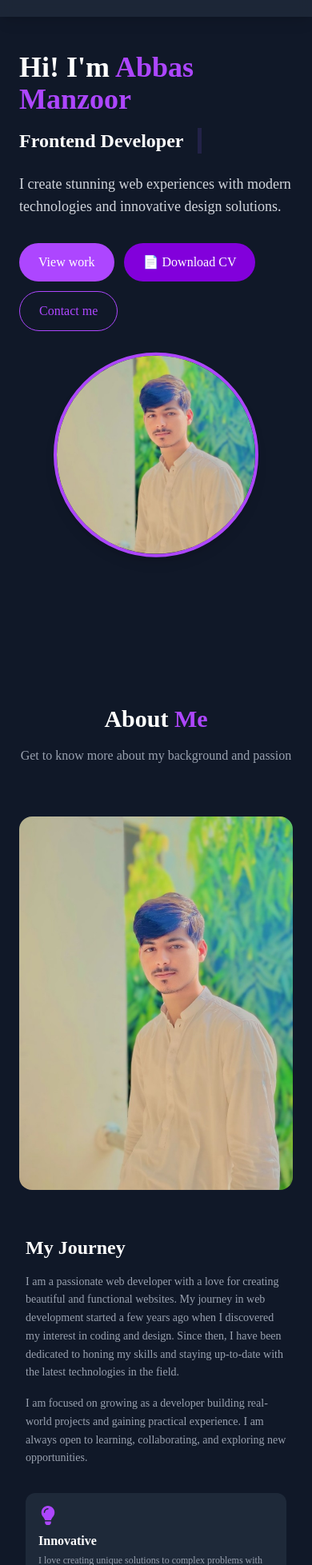
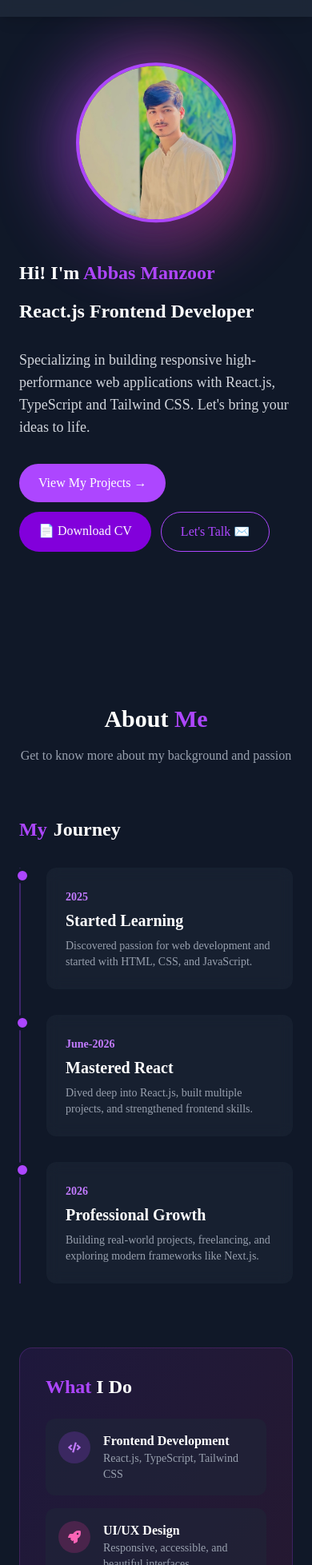
Before and after one commit to abbasmanzoor/my-portfolio, a React (Vite) app: page / in a window 390 px wide. Shown: the part 43-2000 px from the top of the page at 80% size. Built offline with nearby package versions, Linux system fonts and the light colour scheme.

Commit message:
Updated Hero section with centered layout, background blur, gradient text, and mobile-first profile picture

```diff
--- a/src/assets/assets.js
+++ b/src/assets/assets.js
@@ -11,7 +11,6 @@ import ScaleFlow from './ScaleFlow.png';
 
 export const assets = {
     profileImg,
-    // ✅ Google Drive Direct Download Link
     resume: 'https://drive.google.com/uc?export=download&id=137xaOD2ZhzyEUZ09KvxgXqY3pdRlt0H_',
 };
 
@@ -113,10 +112,24 @@ export const projects = [
 
 export const workData = [
   {
-    role: "Junior Frontend Developer",
+    role: "Frontend Developer",
     company: "Self-Employed",
     duration: "2025 - Present",
-    description: "Independently designing and developing frontend web applications using React.js, TypeScript, Javascript and Tailwind CSS. Focused on building a strong portfolio, exploring modern frameworks, and delivering clean, responsive user interfaces.",
+    description: "Building modern web applications using React.js, TypeScript and Tailwind CSS. Focused on creating responsive user-friendly interfaces with clean and maintainable code.",
     color: "purple"
   },
+  {
+    role: "React Developer",
+    company: "Personal Projects",
+    duration: "2025 - 2026",
+    description: "Designed and developed multiple full-stack applications including  BI Analytics Dashboard and SaaS product. Strengthened skills in React, Firebase and modern JavaScript.",
+    color: "pink"
+  },
+  {
+    role: "Web Developer (Freelance)",
+    company: "Various Clients",
+    duration: "2025 - 2026",
+    description: "Collaborated with small businesses to build custom websites and web applications. Delivered pixel-perfect designs with responsive layouts and optimized performance.",
+    color: "blue"
+  }
 ];
--- a/src/components/About.jsx
+++ b/src/components/About.jsx
@@ -1,21 +1,44 @@
 import React from 'react'
-import { aboutInfo } from '../assets/assets'
 import { motion } from 'framer-motion'
-// ✅ Ye import add karo
-import profileImage from '../assets/profile.jpg'
+import { FaCode, FaRocket, FaUserGraduate } from 'react-icons/fa'
 
 const About = () => {
+  const timelineData = [
+    {
+      year: "2025",
+      title: "Started Learning",
+      description: "Discovered passion for web development and started with HTML, CSS, and JavaScript.",
+      icon: FaUserGraduate,
+      color: "purple"
+    },
+    {
+      year: "June-2026",
+      title: "Mastered React",
+      description: "Dived deep into React.js, built multiple projects, and strengthened frontend skills.",
+      icon: FaCode,
+      color: "pink"
+    },
+    {
+      year: "2026",
+      title: "Professional Growth",
+      description: "Building real-world projects, freelancing, and exploring modern frameworks like Next.js.",
+      icon: FaRocket,
+      color: "blue"
+    }
+  ]
+
   return (
     <motion.div
-      initial={{ opacity: 0, y: 50 }}
-      whileInView={{ opacity: 1, y: 0 }}
-      transition={{ duration: 0.6, ease: 'easeOut' }}
+      initial={{ opacity: 0 }}
+      whileInView={{ opacity: 1 }}
+      transition={{ duration: 0.6 }}
       viewport={{ once: true }}
       id='about'
-      className='py-20 bg-gray-900 text-white'
+      className='py-20 bg-gray-900 text-white relative overflow-hidden'
     >
-      <div className='container mx-auto px-6'>
+      {/* Removed the overlay to keep background solid gray-900 */}
 
+      <div className='container mx-auto px-6 relative z-10'>
         <h2 className='text-3xl font-bold text-center mb-4'>
           About <span className='text-purple-500'>Me</span>
         </h2>
@@ -23,65 +46,80 @@ const About = () => {
           Get to know more about my background and passion
         </p>
 
-        <div className='flex flex-col md:flex-row items-center gap-12'>
+        <div className='grid grid-cols-1 lg:grid-cols-2 gap-12 max-w-6xl mx-auto'>
+          {/* Left Side - Timeline */}
+          <div>
+            <h3 className='text-2xl font-bold mb-8 flex items-center gap-2'>
+              <span className='text-purple-500'>My</span> Journey
+            </h3>
 
-          <div className='md:w-1/2'>
-            <motion.img
-              initial={{ opacity: 0, y: 50 }}
-              whileInView={{ opacity: 1, y: 0 }}
-              transition={{ duration: 0.9, ease: 'easeOut' }}
-              viewport={{ once: false, amount: 0.2 }}
-              className='w-full rounded-2xl object-cover'
-              // ✅ Yeh change karo
-              src={profileImage}
-              alt='profile'
-            />
+            <div className='relative pl-8 border-l-2 border-purple-500/30'>
+              {timelineData.map((item, index) => (
+                <motion.div
+                  key={index}
+                  initial={{ x: -50, opacity: 0 }}
+                  whileInView={{ x: 0, opacity: 1 }}
+                  transition={{ duration: 0.6, delay: index * 0.2 }}
+                  viewport={{ once: true }}
+                  className='mb-8 relative'
+                >
+                  <div className='absolute -left-10 w-5 h-5 rounded-full bg-purple-500 border-4 border-gray-900'></div>
+                  <div className='bg-gray-800/50 backdrop-blur-sm rounded-xl p-6 hover:bg-gray-800/80 transition duration-300'>
+                    <span className='text-purple-400 text-sm font-bold'>{item.year}</span>
+                    <h4 className='text-xl font-semibold mt-1'>{item.title}</h4>
+                    <p className='text-gray-400 text-sm mt-2'>{item.description}</p>
+                  </div>
+                </motion.div>
+              ))}
+            </div>
           </div>
 
-          {/* Baki code same rahega */}
-          <motion.div
-            initial={{ opacity: 0, y: 50 }}
-            whileInView={{ opacity: 1, y: 0 }}
-            transition={{ duration: 0.9, ease: 'easeOut' }}
-            viewport={{ once: false, amount: 0.2 }}
-            className='md:w-1/2'
-          >
-            <div className='rounded-2xl p-2 md:p-4'>
+          {/* Right Side - Skills Card */}
+          <div>
+            <div className='bg-gradient-to-br from-purple-900/20 to-pink-900/20 rounded-2xl p-8 border border-purple-500/20'>
+              <h3 className='text-2xl font-bold mb-6'>
+                <span className='text-purple-500'>What</span> I Do
+              </h3>
 
-              <h3 className='text-2xl font-bold mb-4'>My Journey</h3>
+              <div className='space-y-4'>
+                <div className='flex items-start gap-4 p-4 bg-gray-800/50 rounded-xl'>
+                  <div className='w-10 h-10 rounded-full bg-purple-500/20 flex items-center justify-center flex-shrink-0'>
+                    <FaCode className='text-purple-400' />
+                  </div>
+                  <div>
+                    <h4 className='font-semibold'>Frontend Development</h4>
+                    <p className='text-gray-400 text-sm'>React.js, TypeScript, Tailwind CSS</p>
+                  </div>
+                </div>
 
-              <p className='text-gray-400 mb-4 text-sm leading-relaxed'>
-                I am a passionate web developer with a love for creating beautiful and functional websites. My journey in web development started a few years ago when I discovered my interest in coding and design. Since then, I have been dedicated to honing my skills and staying up-to-date with the latest technologies in the field.
-              </p>
+                <div className='flex items-start gap-4 p-4 bg-gray-800/50 rounded-xl'>
+                  <div className='w-10 h-10 rounded-full bg-pink-500/20 flex items-center justify-center flex-shrink-0'>
+                    <FaRocket className='text-pink-400' />
+                  </div>
+                  <div>
+                    <h4 className='font-semibold'>UI/UX Design</h4>
+                    <p className='text-gray-400 text-sm'>Responsive, accessible, and beautiful interfaces</p>
+                  </div>
+                </div>
 
-              <p className='text-gray-400 mb-8 text-sm leading-relaxed'>
-              I am focused on growing as a developer building real-world projects and gaining practical experience. I am always open to learning, collaborating, and exploring new opportunities.
-              </p>
-
-              <div className='grid grid-cols-1 sm:grid-cols-2 gap-4'>
-                {aboutInfo.map((item, index) => (
-                  <div
-                    key={index}
-                    className='bg-gray-800 rounded-xl p-4 hover:translate-y-1 transition'
-                  >
-                    <div className='text-purple-500 text-2xl mb-2'>
-                      {item.icon && <item.icon />}
-                    </div>
-
-                    <h3 className='text-md font-semibold mb-1'>
-                      {item.title}
-                    </h3>
-
-                    <p className='text-gray-400 text-xs'>
-                      {item.description}
-                    </p>
+                <div className='flex items-start gap-4 p-4 bg-gray-800/50 rounded-xl'>
+                  <div className='w-10 h-10 rounded-full bg-blue-500/20 flex items-center justify-center flex-shrink-0'>
+                    <FaUserGraduate className='text-blue-400' />
                   </div>
-                ))}
+                  <div>
+                    <h4 className='font-semibold'>Continuous Learning</h4>
+                    <p className='text-gray-400 text-sm'>Always exploring new technologies and best practices</p>
+                  </div>
+                </div>
               </div>
 
+              <div className='mt-8 p-4 bg-purple-500/10 rounded-xl border border-purple-500/20'>
+                <p className='text-gray-300 text-sm text-center'>
+                  🚀 Available for freelance projects and collaborations
+                </p>
+              </div>
             </div>
-          </motion.div>
-
+          </div>
         </div>
       </div>
     </motion.div>
--- a/src/components/Hero.jsx
+++ b/src/components/Hero.jsx
@@ -16,16 +16,36 @@ const Hero = () => {
       className="min-h-screen flex items-center pt-20 pb-16 bg-gray-900"
     >
       <div className="container mx-auto px-6 flex flex-col md:flex-row justify-between items-center">
-        <div className="md:w-1/2 mb-10 md:mb-0">
-          <h1 className="text-4xl md:text-6xl font-bold mb-4">
-            Hi! I'm <span className="text-purple-500"> Abbas Manzoor
-</span>
+        {/* Image section – shown first */}
+        <div className="md:w-1/2 flex justify-center mb-10 md:mb-0">
+          <motion.div
+            initial={{ scale: 0, opacity: 0 }}
+            animate={{ scale: 1, opacity: 1 }}
+            transition={{ duration: 0.8, delay: 0.2 }}
+            className="relative"
+          >
+            <div className="absolute inset-0 rounded-full bg-gradient-to-r from-purple-500 to-pink-500 blur-2xl opacity-70 animate-pulse"></div>
+            <motion.img
+              animate={{ y: [0, -10, 0] }}
+              transition={{ duration: 4, repeat: Infinity, ease: 'easeInOut' }}
+              src={profileImage}
+              alt="Profile"
+              className="relative w-50 h-50 md:w-50 md:h-50 rounded-full object-cover border-4 border-purple-500 shadow-2xl"
+            />
+          </motion.div>
+        </div>
+
+        {/* Text section */}
+        <div className="md:w-1/2">
+          {/* Responsive font sizes to keep the whole name on one line */}
+          <h1 className="text-2xl sm:text-3xl md:text-4xl lg:text-5xl font-bold mb-4 whitespace-nowrap">
+            Hi! I'm <span className="text-purple-500">Abbas Manzoor</span>
           </h1>
           <h2 className="text-2xl md:text-4xl font-semibold mb-6 typewriter">
-          Frontend Developer
+            React.js Frontend Developer
           </h2>
           <p className="text-lg text-gray-300 mb-8">
-            I create stunning web experiences with modern technologies and innovative design solutions.
+            Specializing in building responsive high-performance web applications with React.js, TypeScript and Tailwind CSS. Let's bring your ideas to life.
           </p>
           <div className="flex flex-wrap gap-3">
             <ScrollLink
@@ -35,7 +55,7 @@ const Hero = () => {
               offset={-70}
               className="bg-purple-500 text-white px-6 py-3 rounded-full hover:bg-purple-600 transition duration-300 cursor-pointer inline-block"
             >
-    View work
+              View My Projects →
             </ScrollLink>
 
             <a
@@ -50,26 +70,8 @@ const Hero = () => {
               href="#contact"
               className="border border-purple-500 text-purple-500 px-6 py-3 rounded-full hover:bg-purple-500 hover:text-white transition duration-300 inline-block"
             >
-    Contact me
+              Let's Talk ✉️
             </a>
-</div>
-        </div>
-
-        <div className="md:w-1/2 flex justify-center">
-          <div className="relative w-64 h-64 md:w-80 md:h-80">
-            <div className="absolute inset-0 from-purple-500 to-pink-500 rounded-full opacity-70"></div>
-            <motion.img
-              animate={{ y: [0, -20, 0] }}
-              transition={{
-                duration: 4,
-                repeat: Infinity,
-                ease: 'easeInOut',
-                repeatType: 'loop',
-              }}
-              src={profileImage}
-              alt="Profile"
-              className="relative w-64 h-64 md:h-80 md:w-80 rounded-full object-cover border-4 border-purple-500 shadow-lg"
-            />
           </div>
         </div>
       </div>
--- a/src/index.css
+++ b/src/index.css
@@ -20,21 +20,25 @@ theme {
  --color--pink: #EC4899;
  --color--blue: #3B82F6;
 }
-
 .typewriter {
+  display: inline-block;
   overflow: hidden;
   white-space: nowrap;
-  border-right: 0.15cm solid #8B5CF6;
+  border-right: 3px solid #a855f7;
+  animation: typing 3s steps(35) 1s forwards, blink 0.7s step-end infinite;
   width: 0;
-  animation: typing 3s steps(20, end) forwards, blink-caret 0.75s infinite;
+  max-width: fit-content;
 }
 
 @keyframes typing {
-  from { width: 0 }
-  to { width: 19ch }
+  from { width: 0; }
+  to { width: 35ch; } /* use ch units, 35ch should cover */
 }
 
-@keyframes blink-caret {
-  from, to{border-color: transparent}
-   50% {border-color: #8B5CF6}
+
+
+@keyframes blink {
+  50% {
+    border-color: transparent;
   }
+}
```
Lines whose indentation alone changed are shown as unchanged.
